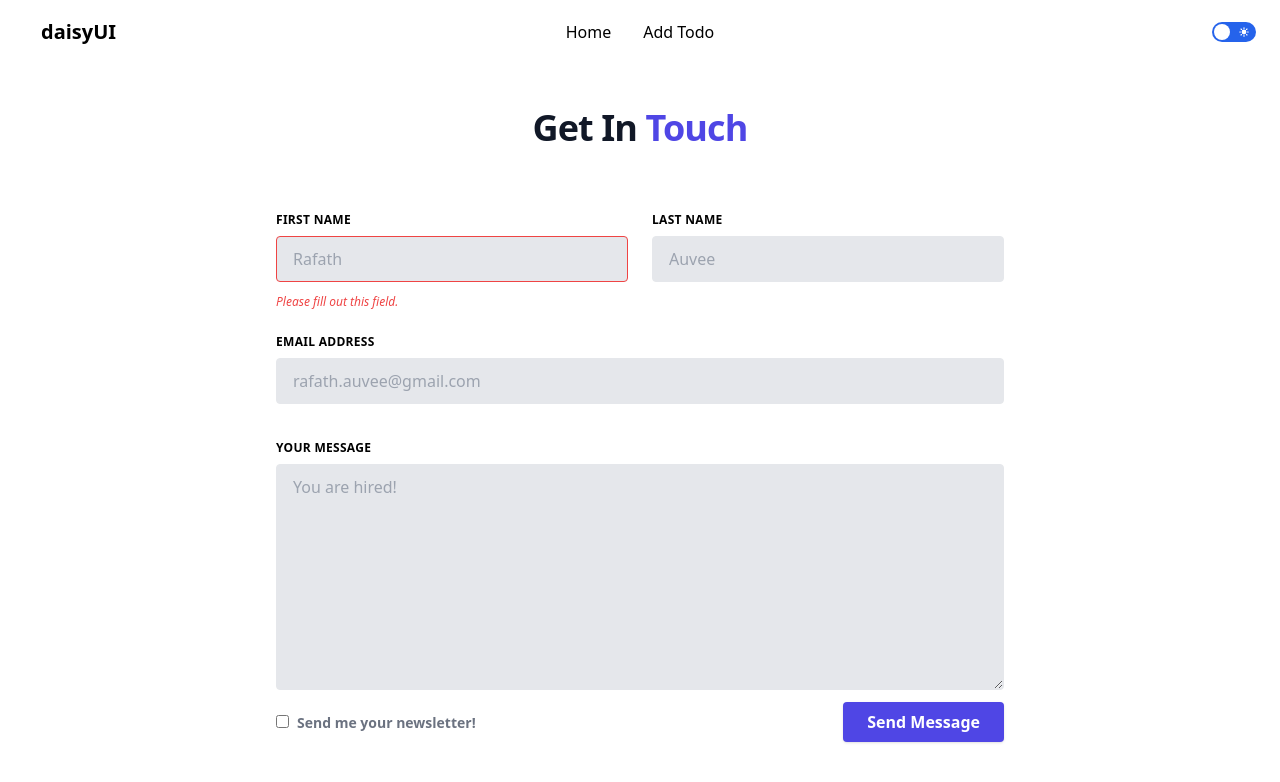
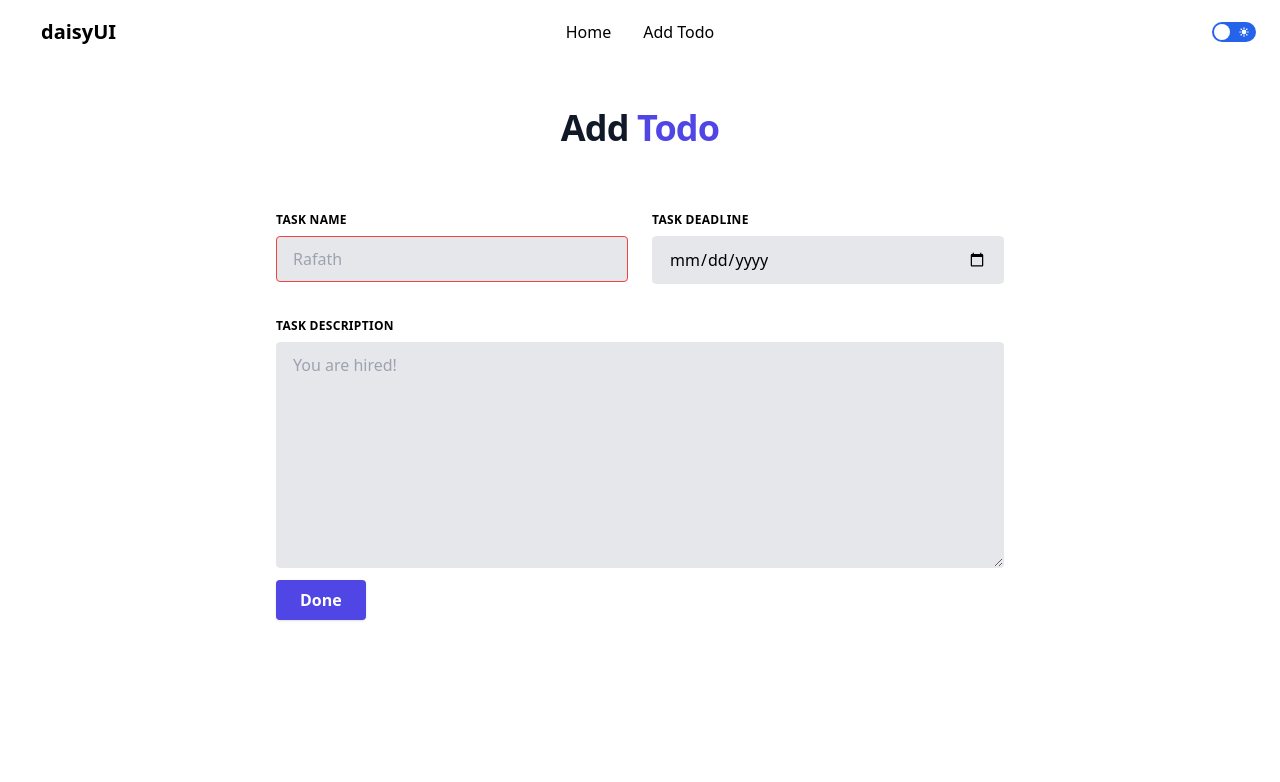
Before and after one commit to Rafath-Auvee/Sigma-Tenant-Todo-With-Firebase-Cloud-Function, a React (Create React App) app: page /add in a window 1280 px wide. Shown: the top 782 px of the page. Built offline with nearby package versions, Linux system fonts and the light colour scheme.

Commit message:
crud complete and delete working

```diff
--- a/src/components/Pages/AddTodo.js
+++ b/src/components/Pages/AddTodo.js
@@ -3,66 +3,87 @@ import React, { useState } from "react";
 const AddTodo = () => {
   const [isDarkMode, setIsDarkMode] = useState(false);
 
+  const handleTodo = async (e) => {
+    e.preventDefault();
+    const Task = e.target.TaskName.value;
+    const Description = e.target.TaskDescription.value;
+    const Deadline = e.target.TaskDate.value;
+    const Complete = false;
+
+    const task = {
+      Task,
+      Description,
+      Deadline,
+      Complete,
+    };
+
+    console.log(task);
+    if (task) {
+      // console.log("All inputs are working");
+    } else {
+      // console.log("All inputs are empty");
+    }
+    const api = `http://localhost:5000/all`;
+    fetch(api, {
+      method: "POST",
+      headers: {
+        "content-type": "application/json",
+      },
+      body: JSON.stringify(task),
+    })
+      .then((res) => res.json())
+      .then((data) => {
+        // console.log("Working and the Data", data);
+        e.target.reset();
+      });
+  };
+
   return (
-    <div className={`max-w-screen-md mx-auto p-5 mt-5 pt-6   `}>
+    <div className={`max-w-screen-md mx-auto p-5 mt-5 pt-6 h-screen`}>
       <div className="text-center mb-16">
         {/* <p className="mt-4 text-3xl md:text-5xl lg:text-7xl text-center leading-7 text-indigo-500 font-regular ">
           AddTodo
         </p> */}
         <h3 className="text-3xl sm:text-4xl leading-normal font-extrabold tracking-tight text-gray-900">
-          Get In <span className="text-indigo-600">Touch</span>
+          Add <span className="text-indigo-600">Todo</span>
         </h3>
       </div>
 
-      <form
-        className={`w-full ${isDarkMode ? "text-white" : "text-black"}`}
-      >
+      <form onSubmit={handleTodo} className={`w-full `}>
         <div className="flex flex-wrap -mx-3 mb-6">
           <div className="w-full md:w-1/2 px-3 mb-6 md:mb-0">
             <label
               className="block uppercase tracking-wide  text-xs font-bold mb-2"
               for="grid-first-name"
             >
-              First Name
+              Task Name
             </label>
             <input
-              className="appearance-none block w-full bg-gray-200  border border-red-500 rounded py-3 px-4 mb-3 leading-tight focus:outline-none focus:bg-white"
+              className="appearance-none block w-full bg-gray-200 text-black border border-red-500 rounded py-3 px-4 mb-3 leading-tight focus:outline-none focus:bg-white"
               id="grid-first-name"
               type="text"
+              name="TaskName"
               placeholder="Rafath"
+              required
             />
-            <p className="text-red-500 text-xs italic">
+            {/* <p className="text-red-500 text-xs italic">
               Please fill out this field.
-            </p>
+            </p> */}
           </div>
           <div className="w-full md:w-1/2 px-3">
             <label
               className="block uppercase tracking-wide  text-xs font-bold mb-2"
               for="grid-last-name"
             >
-              Last Name
+              Task Deadline
             </label>
             <input
-              className="appearance-none block w-full bg-gray-200  border border-gray-200 rounded py-3 px-4 leading-tight focus:outline-none focus:bg-white focus:border-gray-500"
+              className="appearance-none block w-full bg-gray-200 text-black border border-gray-200 rounded py-3 px-4 leading-tight focus:outline-none focus:bg-white focus:border-gray-500"
               id="grid-last-name"
-              type="text"
-              placeholder="Auvee"
-            />
-          </div>
-        </div>
-        <div className="flex flex-wrap -mx-3 mb-6">
-          <div className="w-full px-3">
-            <label
-              className="block uppercase tracking-wide  text-xs font-bold mb-2"
-              for="grid-password"
-            >
-              Email Address
-            </label>
-            <input
-              className="appearance-none block w-full bg-gray-200  border border-gray-200 rounded py-3 px-4 mb-3 leading-tight focus:outline-none focus:bg-white focus:border-gray-500"
-              id="grid-email"
-              type="email"
-              placeholder="rafath.auvee@gmail.com"
+              type="date"
+              name="TaskDate"
+              required
+              placeholder="mm-dd-yyyy"
             />
           </div>
         </div>
@@ -73,26 +94,22 @@ const AddTodo = () => {
               className="block uppercase tracking-wide  text-xs font-bold mb-2"
               for="grid-password"
             >
-              Your Message
+              Task Description
             </label>
             <textarea
               rows="10"
-              className="appearance-none block w-full bg-gray-200  border border-gray-200 rounded py-3 px-4 mb-3 leading-tight focus:outline-none focus:bg-white focus:border-gray-500"
+              name="TaskDescription"
+              className="appearance-none block w-full bg-gray-200 text-black border border-gray-200 rounded py-3 px-4 mb-3 leading-tight focus:outline-none focus:bg-white focus:border-gray-500"
               placeholder="You are hired!"
+              required
             ></textarea>
           </div>
           <div className="flex justify-between w-full px-3">
-            <div className="md:flex md:items-center">
-              <label className="block text-gray-500 font-bold">
-                <input className="mr-2 leading-tight" type="checkbox" />
-                <span className="text-sm">Send me your newsletter!</span>
-              </label>
-            </div>
             <button
               className="shadow bg-indigo-600 hover:bg-indigo-400 focus:shadow-outline focus:outline-none text-white font-bold py-2 px-6 rounded"
               type="submit"
             >
-              Send Message
+              Done
             </button>
           </div>
         </div>
--- a/src/components/Pages/EditTodo.js
+++ b/src/components/Pages/EditTodo.js
@@ -1,9 +1,117 @@
-import React from 'react'
+import React, { useState, useRef } from "react";
+import { Link, useNavigate, useLocation, useParams } from "react-router-dom";
 
 const EditTodo = () => {
+  const [isDarkMode, setIsDarkMode] = useState(false);
+  const { id } = useParams();
+  const location = useLocation();
+  const { _id, Task, Description, Deadline, Complete } = location.state;
+
+  const handleEditTodo = async (e) => {
+    e.preventDefault();
+    const Task = e.target.TaskName.value;
+    const Description = e.target.TaskDescription.value;
+    const Deadline = e.target.TaskDate.value;
+    const Complete = false;
+
+    const task = {
+      Task,
+      Description,
+      Deadline,
+      // Complete,
+    };
+
+    console.log(task);
+    if (task) {
+      // console.log("All inputs are working");
+    } else {
+      // console.log("All inputs are empty");
+    }
+    const api = `http://localhost:5000/edit/${_id}`;
+    fetch(api, {
+      method: "PUT",
+      headers: {
+        "content-type": "application/json",
+      },
+      body: JSON.stringify(task),
+    })
+      .then((res) => res.json())
+      .then((data) => {
+        // console.log("Working and the Data", data);
+        e.target.reset();
+      });
+  };
+
   return (
-    <div>EditTodo</div>
-  )
-}
+    <div className={`max-w-screen-md mx-auto p-5 mt-5 pt-6 h-screen`}>
+      <div className="text-center mb-16">
+        <h3 className="text-3xl sm:text-4xl leading-normal font-extrabold tracking-tight text-gray-900">
+          Edit <span className="text-indigo-600">Todo</span>
+        </h3>
+      </div>
 
-export default EditTodo
+      <form className={`w-full `} onSubmit={handleEditTodo}>
+        <div className="flex flex-wrap -mx-3 mb-6">
+          <div className="w-full md:w-1/2 px-3 mb-6 md:mb-0">
+            <label
+              className="block uppercase tracking-wide  text-xs font-bold mb-2"
+              for="grid-first-name"
+            >
+              Task Name
+            </label>
+            <input
+              className="appearance-none block w-full bg-gray-200 text-black border border-red-500 rounded py-3 px-4 mb-3 leading-tight focus:outline-none focus:bg-white"
+              id="grid-first-name"
+              type="text"
+              placeholder={Task}
+              name="TaskName"
+            />
+          </div>
+          <div className="w-full md:w-1/2 px-3">
+            <label
+              className="block uppercase tracking-wide  text-xs font-bold mb-2"
+              for="grid-last-name"
+            >
+              Task Deadline
+            </label>
+            <input
+              className="appearance-none block w-full bg-gray-200 text-black border border-gray-200 rounded py-3 px-4 leading-tight focus:outline-none focus:bg-white focus:border-gray-500"
+              name="TaskDate"
+
+              id="grid-last-name"
+              type="date"
+              // onFocus={Deadline} onBlur={Deadline}
+            />
+          </div>
+        </div>
+
+        <div className="flex flex-wrap -mx-3 mb-6">
+          <div className="w-full px-3">
+            <label
+              className="block uppercase tracking-wide  text-xs font-bold mb-2"
+              for="grid-password"
+            >
+              Task Description
+            </label>
+            <textarea
+              rows="10"
+              className="appearance-none block w-full bg-gray-200 text-black border border-gray-200 rounded py-3 px-4 mb-3 leading-tight focus:outline-none focus:bg-white focus:border-gray-500"
+              name="TaskDescription"
+              placeholder={Description}
+            ></textarea>
+          </div>
+          <div className="flex justify-between w-full px-3">
+            <button
+              className="shadow bg-indigo-600 hover:bg-indigo-400 focus:shadow-outline focus:outline-none text-white font-bold py-2 px-6 rounded"
+              type="submit"
+            >
+              Done
+            </button>
+          </div>
+        </div>
+      </form>
+    </div>
+  );
+};
+
+export default EditTodo;
--- a/src/components/Pages/Home.js
+++ b/src/components/Pages/Home.js
@@ -1,9 +1,11 @@
 import React, { useState, useEffect } from "react";
-
+import { useParams, useNavigate } from "react-router-dom";
 const Home = () => {
   const baseURL = "http://localhost:5000/all";
 
   const [todos, setTodo] = useState([]);
+
+  const navigate = useNavigate();
 
   useEffect(
     () => {
@@ -11,13 +13,43 @@ const Home = () => {
         .then((res) => res.json())
         .then((data) => {
           setTodo(data);
-          console.log(setTodo)
-          console.log(data)
-          console.log(todos)
+          // console.log(setTodo)
+          // console.log(data)
+          // console.log(todos)
         });
     },
     [todos]
   );
+
+  const editTodo = async(todo) => {
+    await navigate(`/edit/${todo._id}`, { state: todo });
+  }
+
+  const confirmDelete = async (id) => {
+    const agree = window.confirm("Confirm?");
+    if (agree) {
+      const url = `http://localhost:5000/all/${id}`;
+      console.log(id);
+      fetch(url, {
+        method: "DELETE",
+      })
+        .then((res) => res.json())
+        .then((data) => {
+          console.log(data);
+          const remaining = todos.filter((todo) => todo._id !== id);
+          setTodo(remaining);
+        });
+
+      // toast.error("Product Deleted 😭", {
+      //   position: "top-center",
+      //   autoClose: 3000,
+      //   hideProgressBar: false,
+      //   closeOnClick: true,
+      //   pauseOnHover: true,
+      //   draggable: true,
+      // });
+    }
+  };
 
   return (
     <div className="w-4/5 mx-auto my-7">
@@ -40,16 +72,15 @@ const Home = () => {
               <tr>
                 <th>{index+1}</th>
                 <td>{todo.Task}</td>
-                <td>{todo.Description}</td>
+                <td>{(todo.Description).length > 100 ? (todo.Description).slice(0, 50) : (todo.Description) }</td>
                 <td>{todo.Deadline}</td>
-
                 <th>
-                  <button class="btn btn-outline bg-amber-500 text-white btn-xs">
+                  <button class="btn btn-outline bg-amber-500 text-white btn-xs" onClick={()=>editTodo(todo)}>
                     Edit
                   </button>
                 </th>
                 <th>
-                  <button class="btn btn-outline bg-red-500 text-white btn-xs">
+                  <button class="btn btn-outline bg-red-500 text-white btn-xs" onClick={() => confirmDelete(todo._id)}>
                     Delete
                   </button>
                 </th>
```
